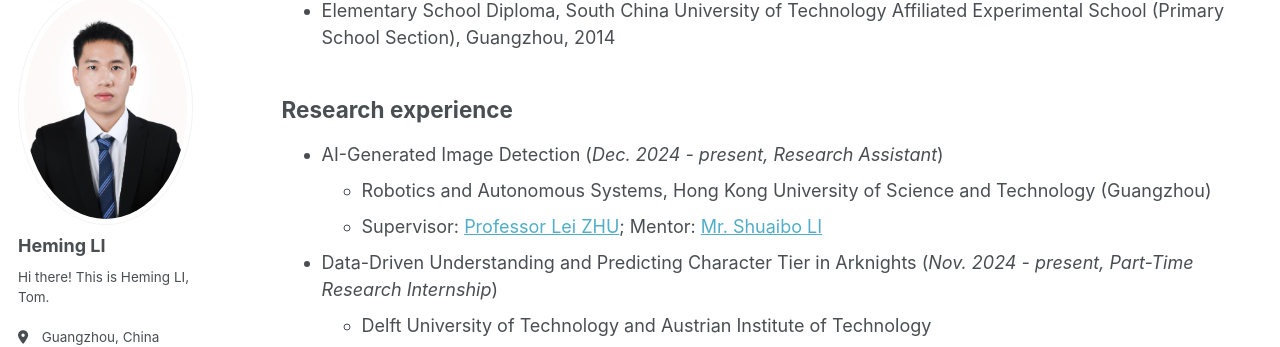
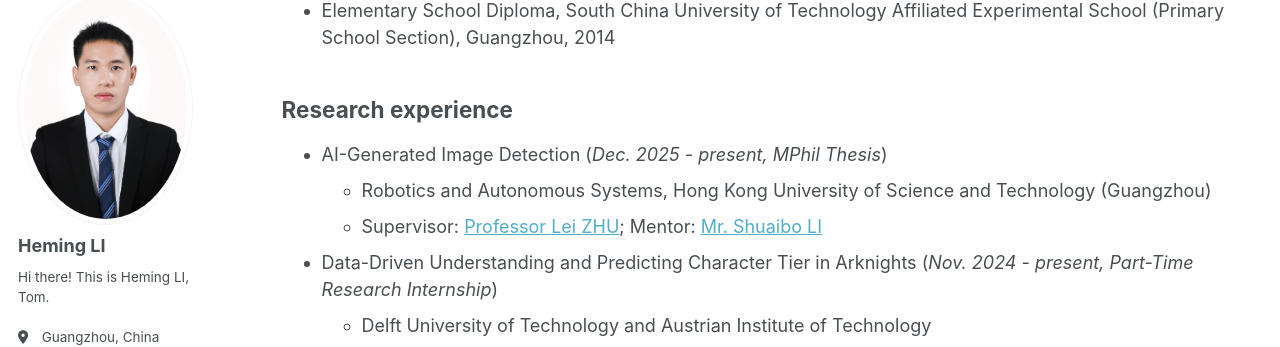
Before and after one commit to Tom-Liii/Tom-Liii.github.io, a Jekyll site: the page built from _pages/cv.md, in a window 1280 px wide and 900 px high, scrolled down 381 px. Shown: the part 116-463 px from the top of the window. Built offline with Jekyll 4.4.1, drawn with Linux system fonts in a browser that asks for light colours.

Commit message:
small modi

```diff
--- a/_pages/cv.md
+++ b/_pages/cv.md
@@ -19,7 +19,7 @@ redirect_from:
 - Elementary School Diploma, South China University of Technology Affiliated Experimental School (Primary School Section), Guangzhou, 2014
 
 ## Research experience
-- AI-Generated Image Detection (*Dec. 2024 - present, Research Assistant*)
+- AI-Generated Image Detection (*Dec. 2025 - present, MPhil Thesis*)
   - Robotics and Autonomous Systems, Hong Kong University of Science and Technology (Guangzhou)
   - Supervisor: [Professor Lei ZHU](https://sites.google.com/site/indexlzhu/home); Mentor: [Mr. Shuaibo LI](https://scholar.google.com/citations?user=OENYXtsAAAAJ&hl=zh-CN)
 
```
